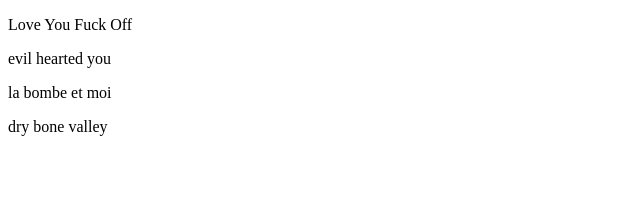
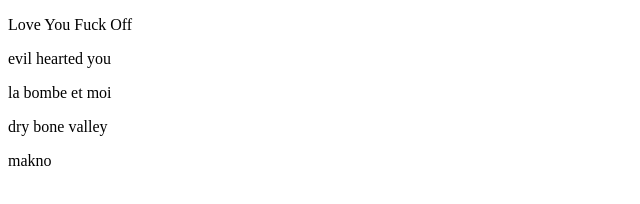
Before and after one commit to vince-Da-vince/tpgitpers, a plain HTML site: page index.html in a window 1280 px wide. Shown: the full height of the page, 0-640 px from the left. Drawn offline with Linux system fonts and the light colour scheme.

Commit message:
fifth jili pollas

```diff
--- a/index.html
+++ b/index.html
@@ -3,3 +3,4 @@
 <p>evil hearted you</p>
 <p>la bombe et moi</p>
 <p>dry bone valley</p>
+<p>makno</p>
```
